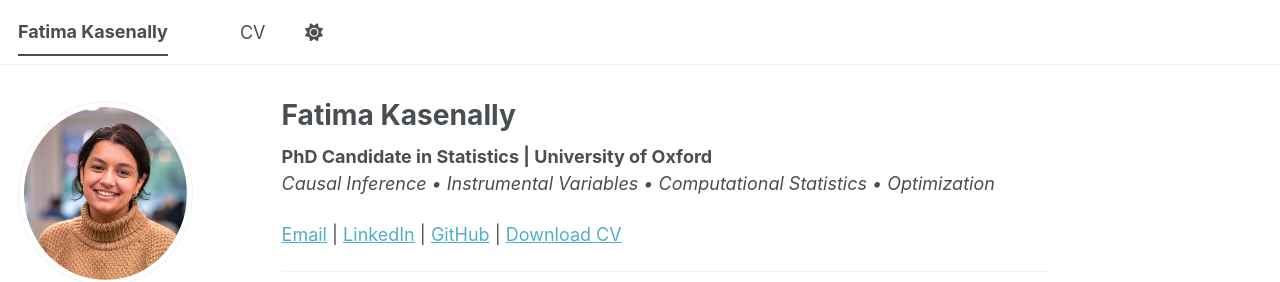
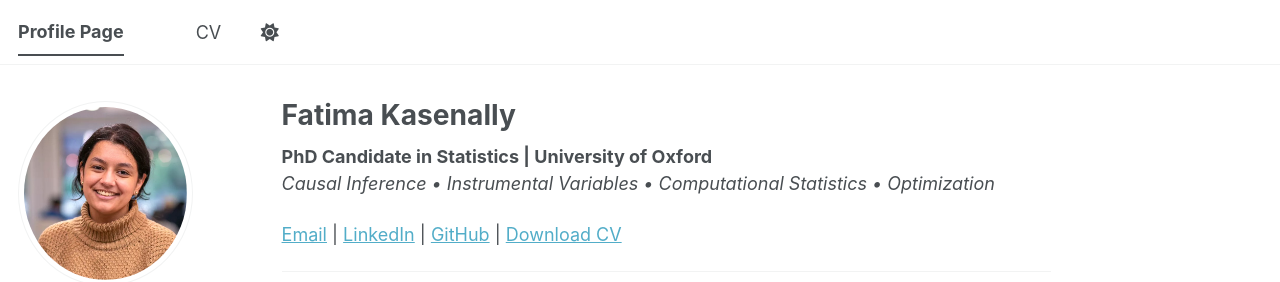
Before and after one commit to FZK98/FZK98.github.io, a Jekyll site: the page built from _pages/about.md, in a window 1280 px wide. Shown: the top 282 px of the page. Built offline with Jekyll 4.4.1, drawn with Linux system fonts in a browser that asks for light colours; a style sheet for code colours, icons or effects is not loaded.

Commit message:
Update _config.yml

```diff
--- a/_config.yml
+++ b/_config.yml
@@ -9,7 +9,7 @@
 # Basic Site Settings
 locale                   : "en-GB"
 site_theme               : "default" # The available themes options are "default", "air", "sunrise", "mint", "dirt" and "contrast"
-title                    : "Fatima Kasenally"
+title                    : "Profile Page"
 title_separator          : "-"
 name                     : &name "Fatima Kasenally"
 description              : &description ""   # Update this with a general description of your site, this is the default if not overridden by a page
```
